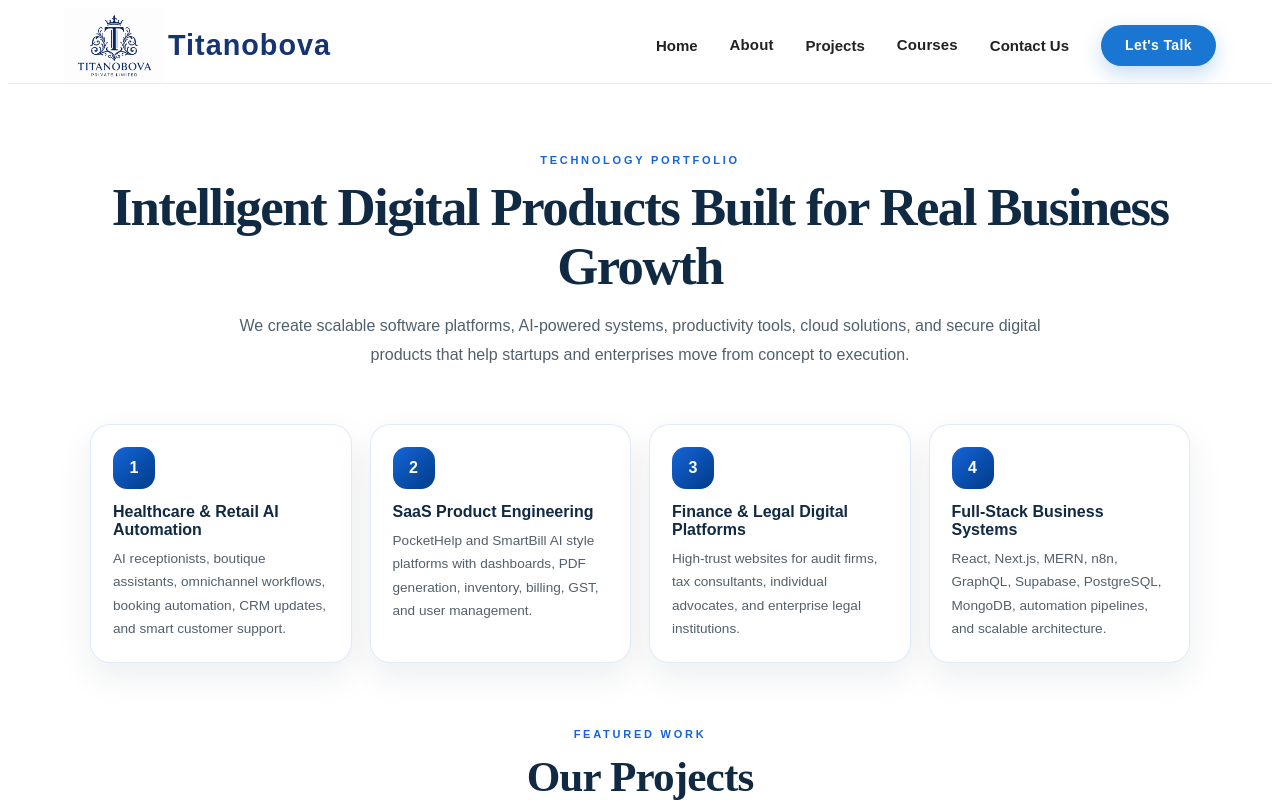
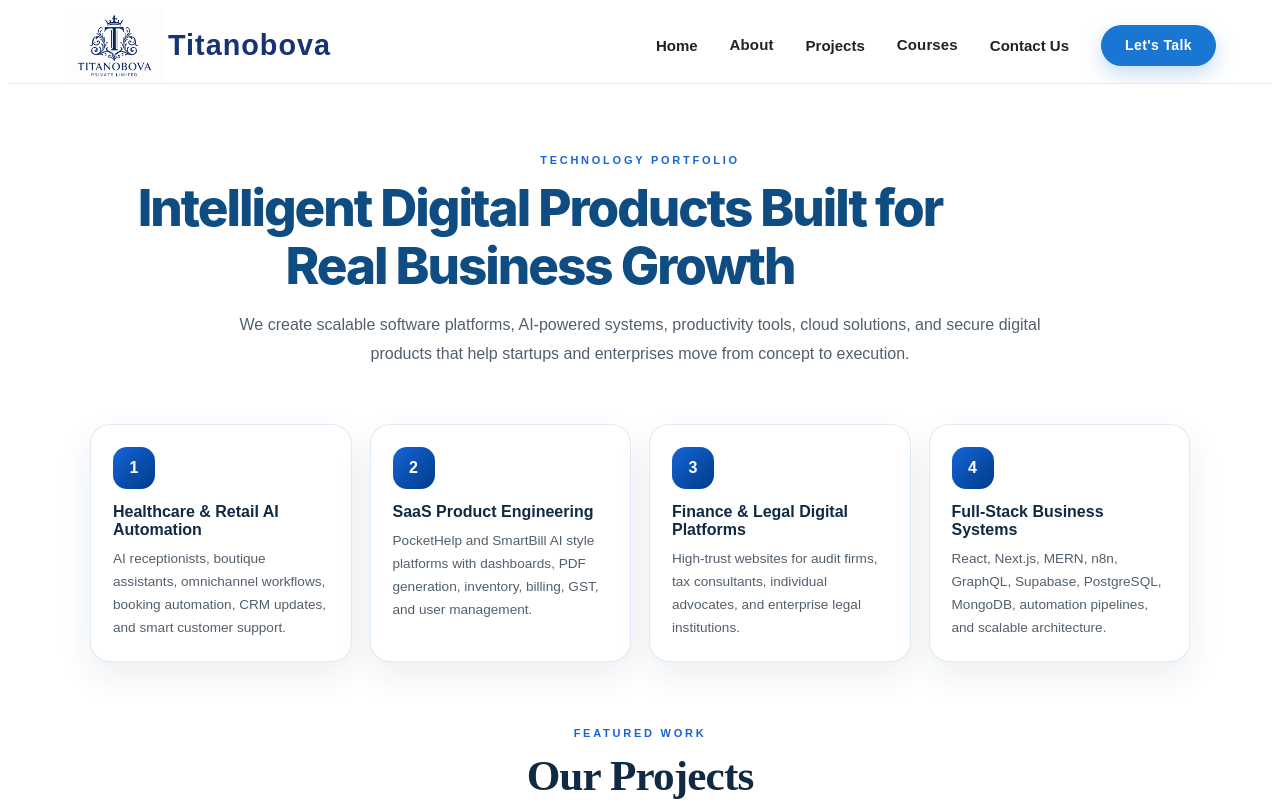
Before and after one commit to preetha007titanobova/Titanobova-app, a React (Vite) app: page /project in a window 1280 px wide. Shown: the top 802 px of the page. Built offline with nearby package versions, Linux system fonts and the light colour scheme.

Commit message:
Update Project.jsx

```diff
--- a/src/Project.jsx
+++ b/src/Project.jsx
@@ -589,13 +589,15 @@ const Project = () => {
 
        <h1
   style={{
-            fontSize: "clamp(2rem, 5vw, 3.3rem)",
-            fontWeight: 900,
-            color: TEXT_DARK,
-            letterSpacing: "-0.03em",
-            lineHeight: 1.12,
-             fontFamily:"-moz-initial",
+    fontSize: "clamp(1.8rem, 4vw, 3.8rem)",
+    fontWeight: 800,
+    color: "#0F4C81", // Professional corporate blue
+    letterSpacing: "-0.04em",
+    lineHeight: 1.15,
     margin: 0,
+    fontFamily:
+      "'Inter', 'Segoe UI', 'Helvetica Neue', Arial, sans-serif",
+    maxWidth: "900px",
   }}
 >
   Intelligent Digital Products Built for Real Business Growth
```
Lines whose indentation alone changed are shown as unchanged.
